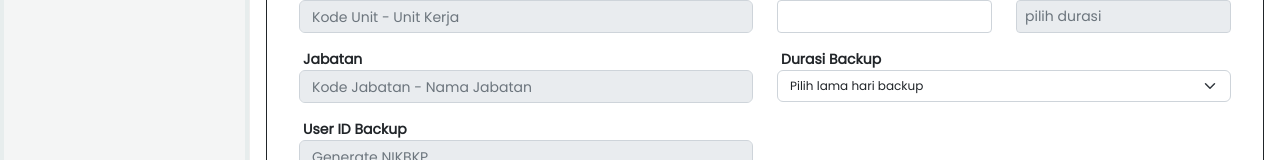
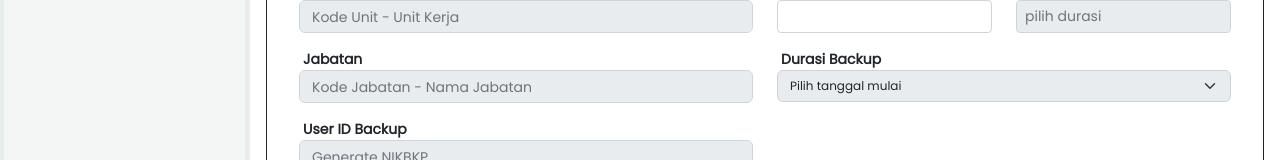
Before and after one commit to AssiddiqieElzaP/pegadaian-webSSO, a React (Create React App) app: page /tabs in a window 1280 px wide. Shown: the part 325-485 px from the top of the page. Built offline with nearby package versions, Linux system fonts and the light colour scheme; no server answers.

Commit message:
disabled form

```diff
--- a/src/pages/Pendaftaran/Tambah/TambahUser.jsx
+++ b/src/pages/Pendaftaran/Tambah/TambahUser.jsx
@@ -13,6 +13,8 @@ function TambahUser() {
   });
   const [selectedUnit, setSelectedUnit] = useState("");
   const [selectedGroup, setSelectedGroup] = useState("");
+  const [formDisabled, setFormDisabled] = useState(true);
+
   const [unit, setUnit] = useState({
     id: "",
     groupId: "",
@@ -191,6 +193,7 @@ function TambahUser() {
   const handleStartDateChange = (date) => {
     setDateStart(date);
     calculateEndDate(dateStart, selectedDate);
+    setFormDisabled(false)
   };
 
   const [showConfirmation, setShowConfirmation] = useState(false);
@@ -396,9 +399,10 @@ function TambahUser() {
                   onChange={handleChangeDurasi}
                   value={selectedDate}
                   name="duration"
+                  disabled={formDisabled}
                   required
                 >
-                  <option value="">Pilih lama hari backup</option>
+                  <option value="">Pilih tanggal mulai</option>
                   <option value="0">1 Hari</option>
                   <option value="1">2 Hari</option>
                   <option value="2">3 Hari</option>
```
